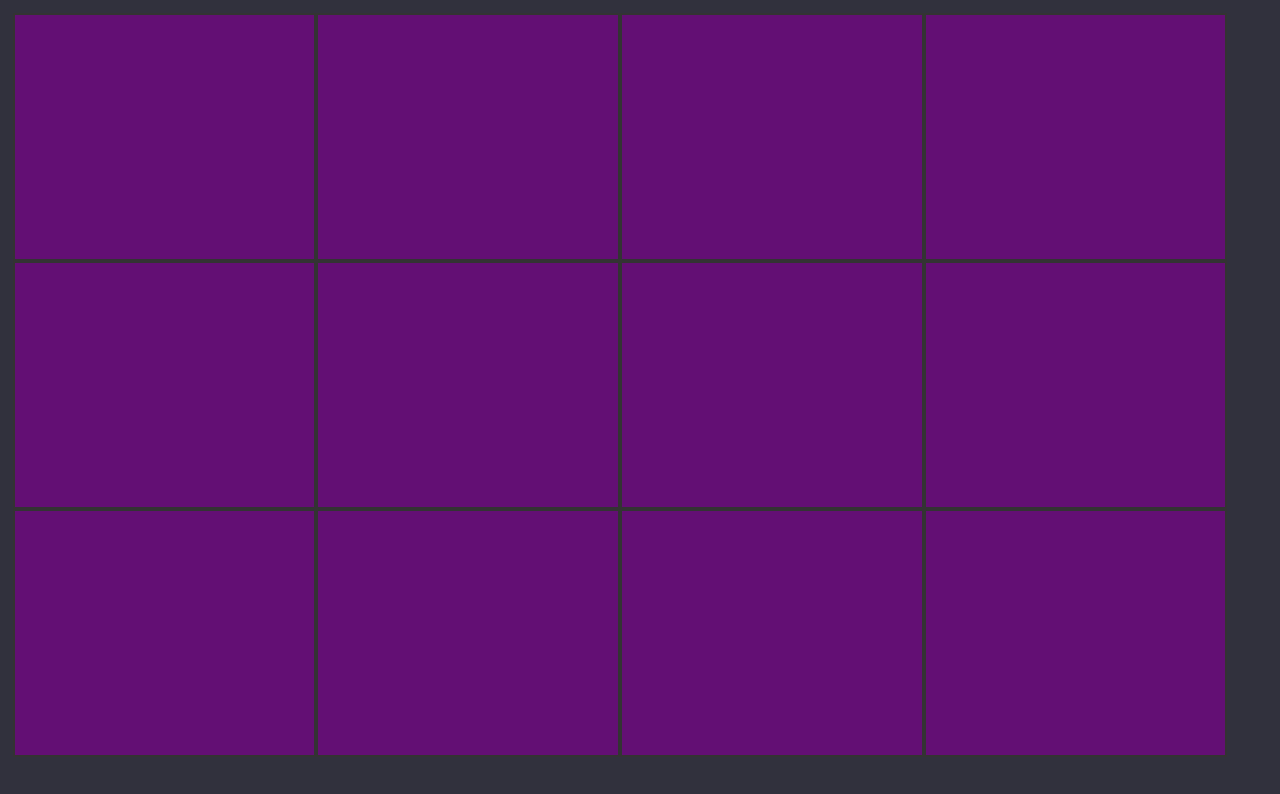
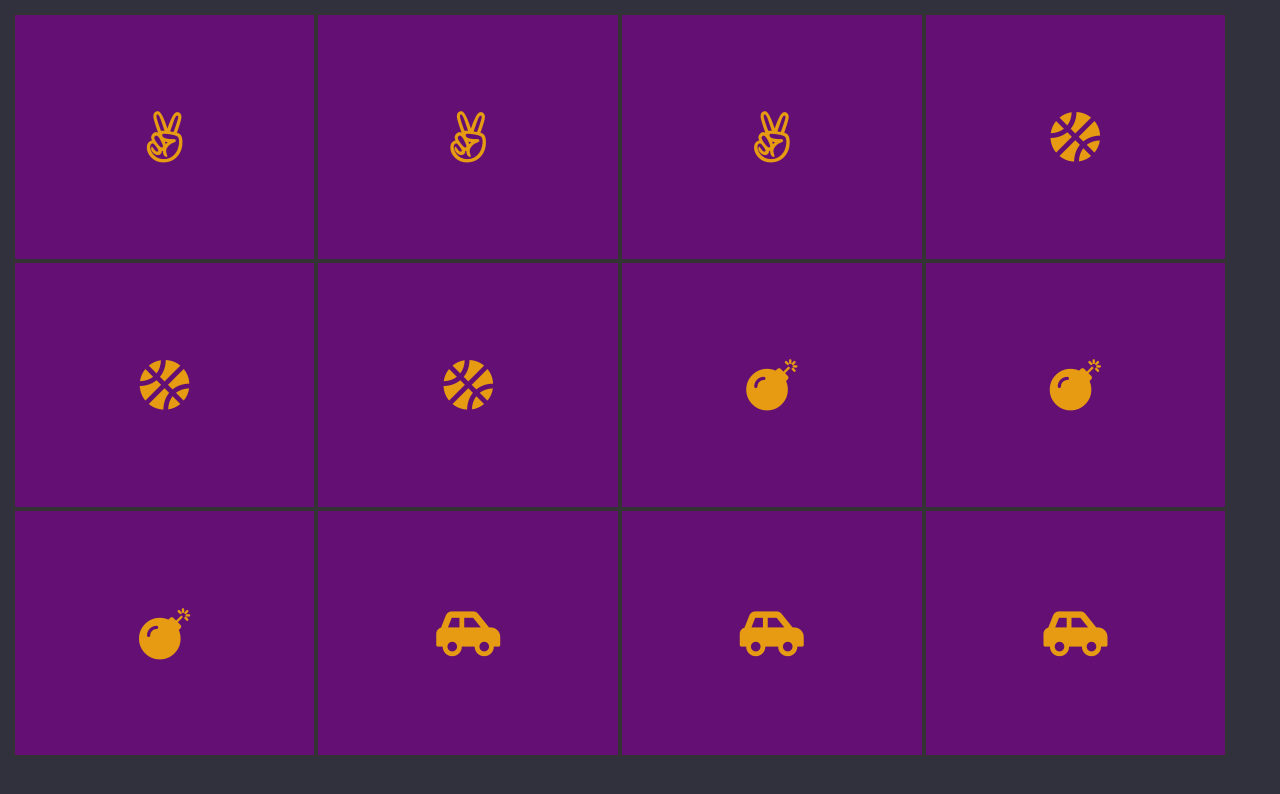
Before and after one commit to Pashafd/memoryGame, a website built with webpack: page src/template.html in a window 1280 px wide. Built offline with nearby package versions, Linux system fonts and the light colour scheme.

Commit message:
create card and put in icon

```diff
--- a/src/styles/_base.scss
+++ b/src/styles/_base.scss
@@ -34,5 +34,16 @@ body {
   .card {
     background-color: $card-color;
     border: 2px solid #333;
+    position: relative;
+    display: flex;
+    justify-content: center;
+    align-items: center;
+
+    i {
+      position: absolute;
+      margin: auto;
+      font-size: 4rem;
+      color: rgb(230, 155, 18);
+    }
   }
 }
--- a/src/template.html
+++ b/src/template.html
@@ -5,24 +5,54 @@
     <meta name="viewport" content="width=device-width, initial-scale=1.0" />
     <meta http-equiv="x-ua-compatible" content="ie=edge" />
     <link rel="shortcut icon" href="/favicon.ico" type="image/x-icon" />
+    <link
+      rel="stylesheet"
+      href="https://cdnjs.cloudflare.com/ajax/libs/font-awesome/5.15.2/css/all.min.css"
+      integrity="sha512-HK5fgLBL+xu6dm/Ii3z4xhlSUyZgTT9tuc/hSrtw6uzJOvgRr2a9jyxxT1ely+B+xFAmJKVSTbpM/CuL7qxO8w=="
+      crossorigin="anonymous"
+    />
     <title>memory game</title>
   </head>
 
   <body>
     <section class="memorySection">
       <div class="container grid">
-        <div class="card"></div>
-        <div class="card"></div>
-        <div class="card"></div>
-        <div class="card"></div>
-        <div class="card"></div>
-        <div class="card"></div>
-        <div class="card"></div>
-        <div class="card"></div>
-        <div class="card"></div>
-        <div class="card"></div>
-        <div class="card"></div>
-        <div class="card"></div>
+        <div class="card">
+          <i class="fab fa-angellist"></i>
+        </div>
+        <div class="card">
+          <i class="fab fa-angellist"></i>
+        </div>
+        <div class="card">
+          <i class="fab fa-angellist"></i>
+        </div>
+        <div class="card">
+          <i class="fas fa-basketball-ball"></i>
+        </div>
+        <div class="card">
+          <i class="fas fa-basketball-ball"></i>
+        </div>
+        <div class="card">
+          <i class="fas fa-basketball-ball"></i>
+        </div>
+        <div class="card">
+          <i class="fas fa-bomb"></i>
+        </div>
+        <div class="card">
+          <i class="fas fa-bomb"></i>
+        </div>
+        <div class="card">
+          <i class="fas fa-bomb"></i>
+        </div>
+        <div class="card">
+          <i class="fas fa-car-side"></i>
+        </div>
+        <div class="card">
+          <i class="fas fa-car-side"></i>
+        </div>
+        <div class="card">
+          <i class="fas fa-car-side"></i>
+        </div>
       </div>
     </section>
   </body>
```
